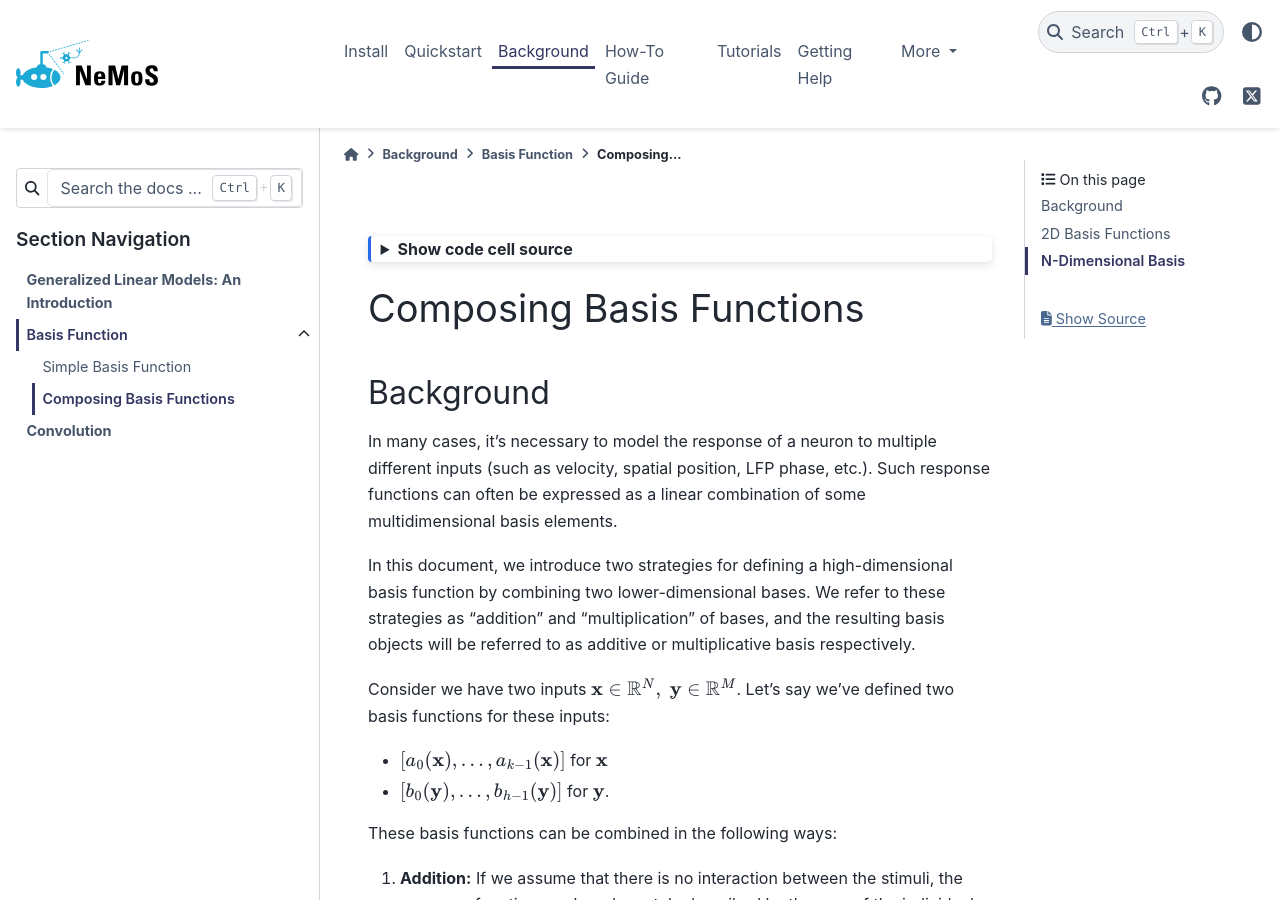
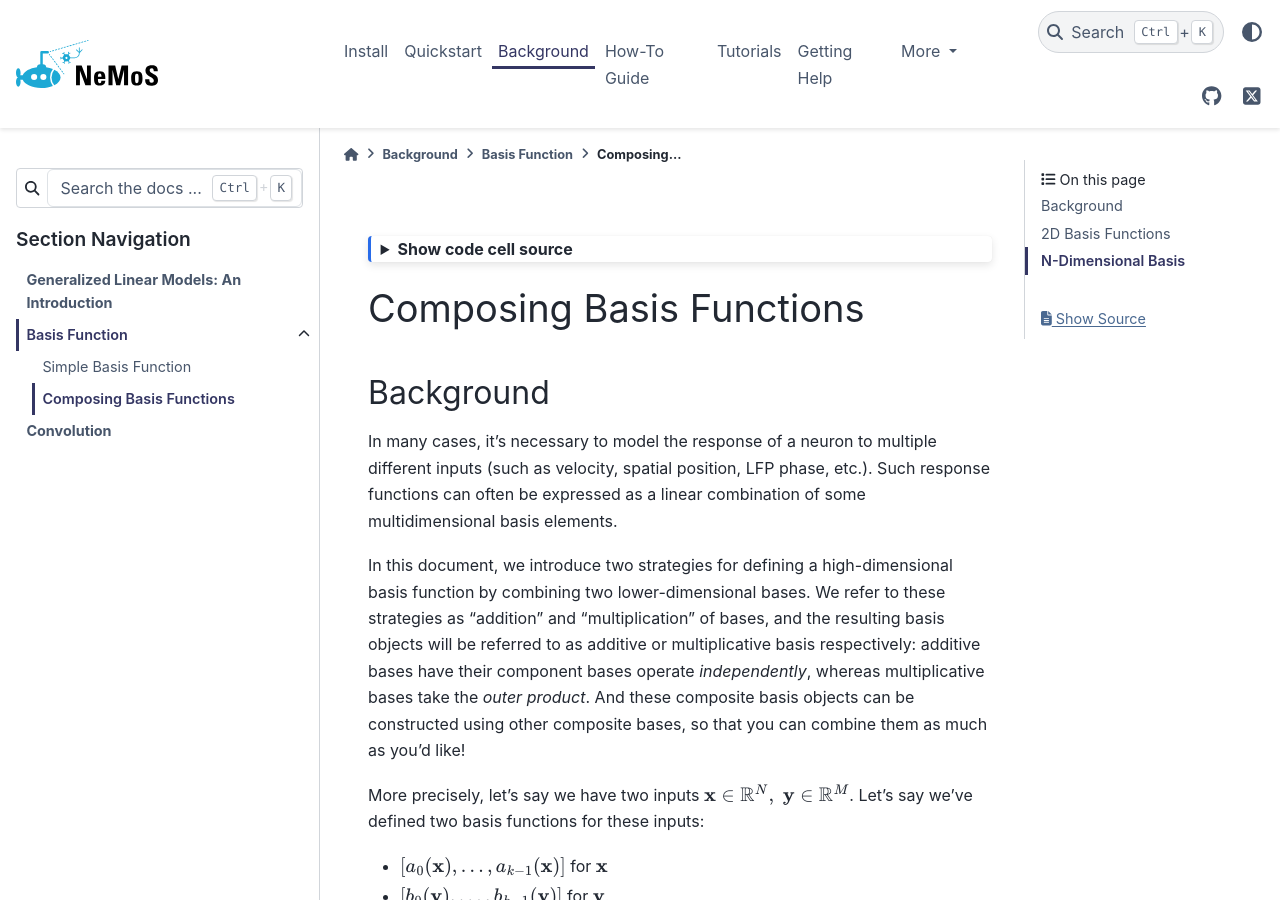
Before and after one commit to flatironinstitute/nemos, a Sphinx documentation site: the page built from docs/background/basis/plot_02_ND_basis_function.md, in a window 1280 px wide and 900 px high. Built offline with Sphinx 7.4.7 and the PyData theme 0.15.4, drawn with Linux system fonts in a browser that asks for light colours.

Commit message:
try to add summary to plot 2d

```diff
--- a/docs/background/basis/plot_02_ND_basis_function.md
+++ b/docs/background/basis/plot_02_ND_basis_function.md
@@ -51,10 +51,9 @@
 
 In this document, we introduce two strategies for defining a high-dimensional basis function by combining
 two lower-dimensional bases. We refer to these strategies as "addition" and "multiplication" of bases,
-and the resulting basis objects will be referred to as additive or multiplicative basis respectively.
+and the resulting basis objects will be referred to as additive or multiplicative basis respectively: additive bases have their component bases operate *independently*, whereas multiplicative bases take the *outer product*. And these composite basis objects can be constructed using other composite bases, so that you can combine them as much as you'd like!
 
-
-Consider we have two inputs $\mathbf{x} \in \mathbb{R}^N,\; \mathbf{y}\in \mathbb{R}^M$.
+More precisely, let's say we have two inputs $\mathbf{x} \in \mathbb{R}^N,\; \mathbf{y}\in \mathbb{R}^M$.
 Let's say we've defined two basis functions for these inputs:
 
 - $ [ a_0 (\mathbf{x}), ..., a_{k-1} (\mathbf{x}) ] $ for $\mathbf{x}$
@@ -106,6 +105,7 @@
 1. Demonstrate the definition, evaluation, and visualization of 2D additive and multiplicative bases.
 2. Illustrate how to iteratively apply addition and multiplication operations to extend to dimensions beyond two.
 
+(composite_basis_2d)=
 ## 2D Basis Functions
 
 Consider an instance where we want to capture a neuron's response to an animal's position within a given arena.
```
